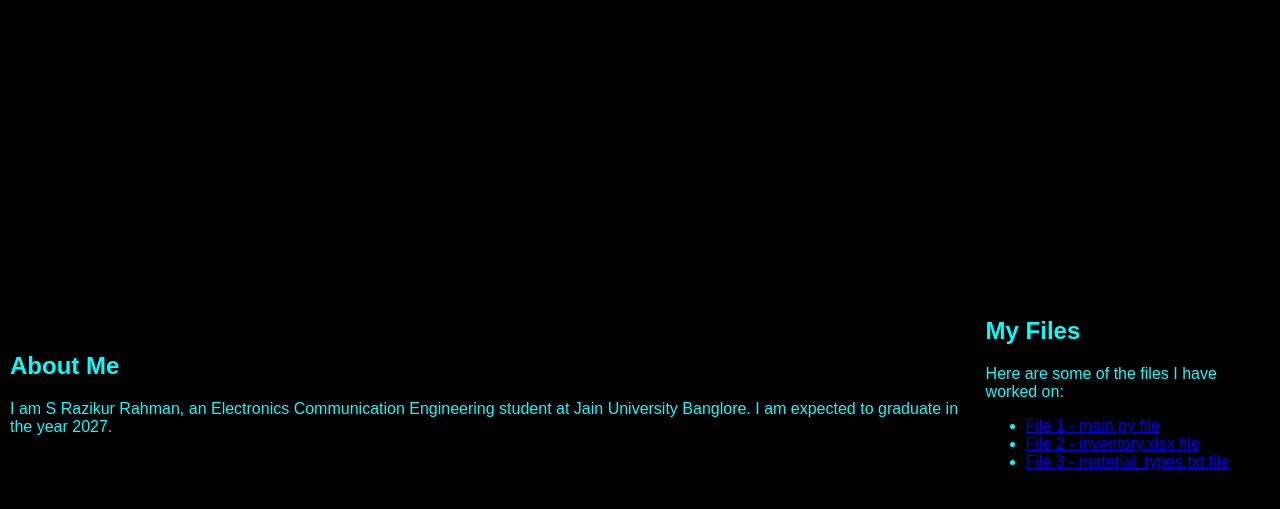
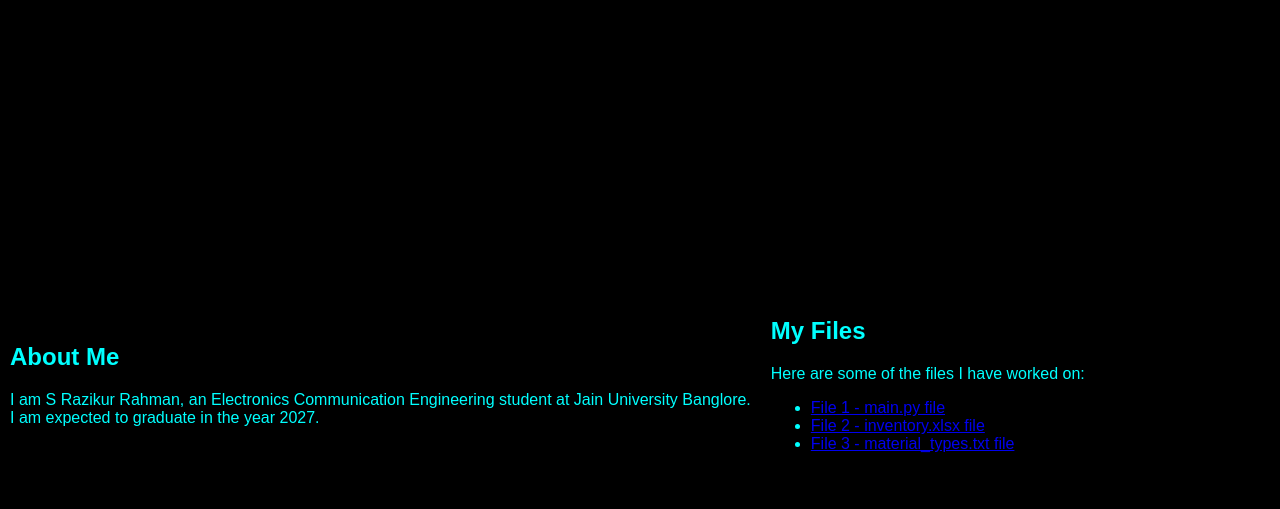
Before and after one commit to rrazik487/website1.0, a plain HTML site: page index.html in a window 1280 px wide. Shown: the part 61-570 px from the top of the page. Drawn offline with Linux system fonts and the light colour scheme.

Commit message:
Update index.html

```diff
--- a/index.html
+++ b/index.html
@@ -39,7 +39,7 @@
     <section class="about-me">
         <section>
             <h2>About Me</h2>
-            <p>I am S Razikur Rahman, an Electronics Communication Engineering student at Jain University Banglore. I am expected to graduate in the year 2027.</p>
+            <p>I am S Razikur Rahman, an Electronics Communication Engineering student at Jain University Banglore.<br> I am expected to graduate in the year 2027.</p>
         </section>
 
     <section class="files">
```
